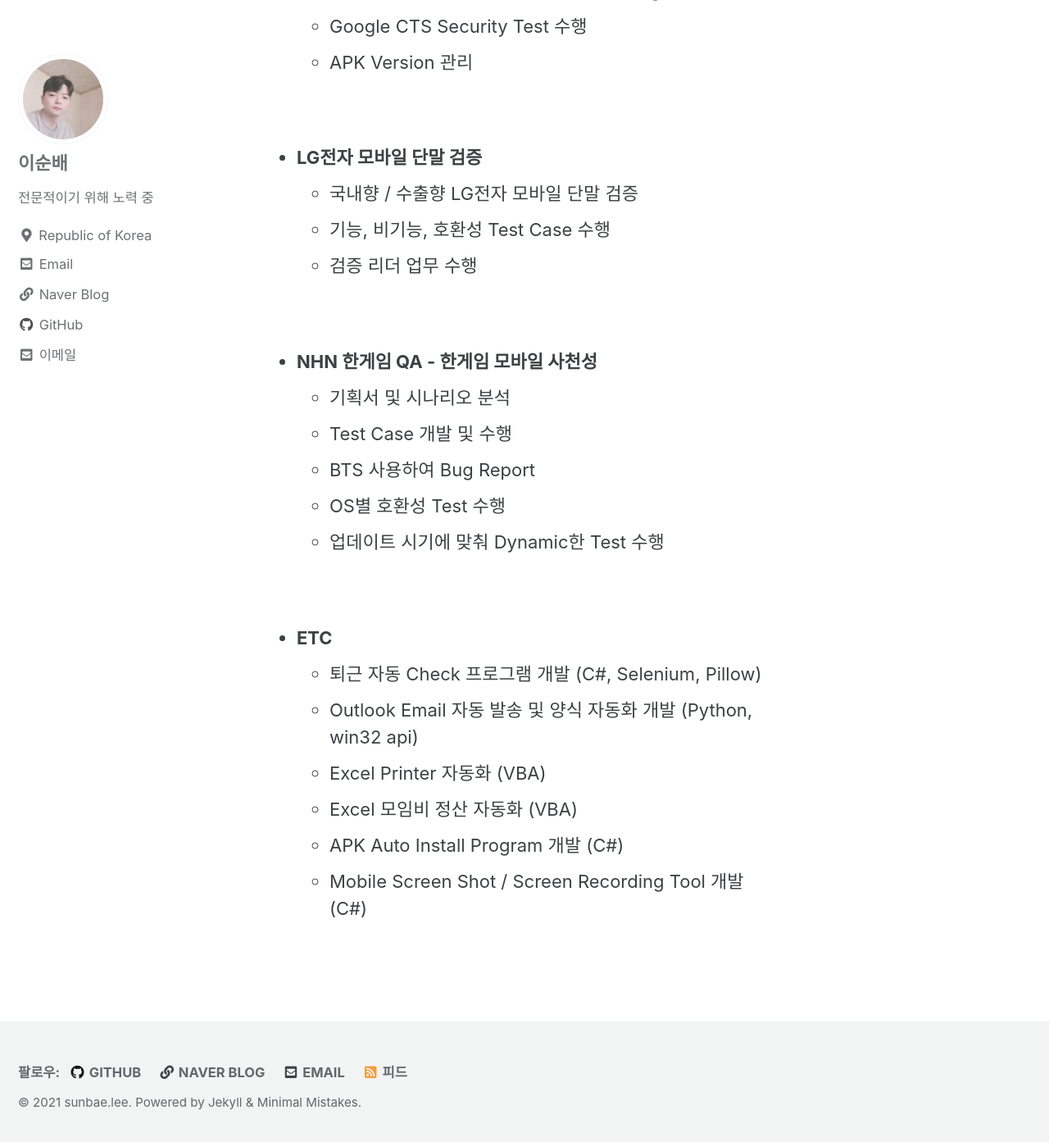
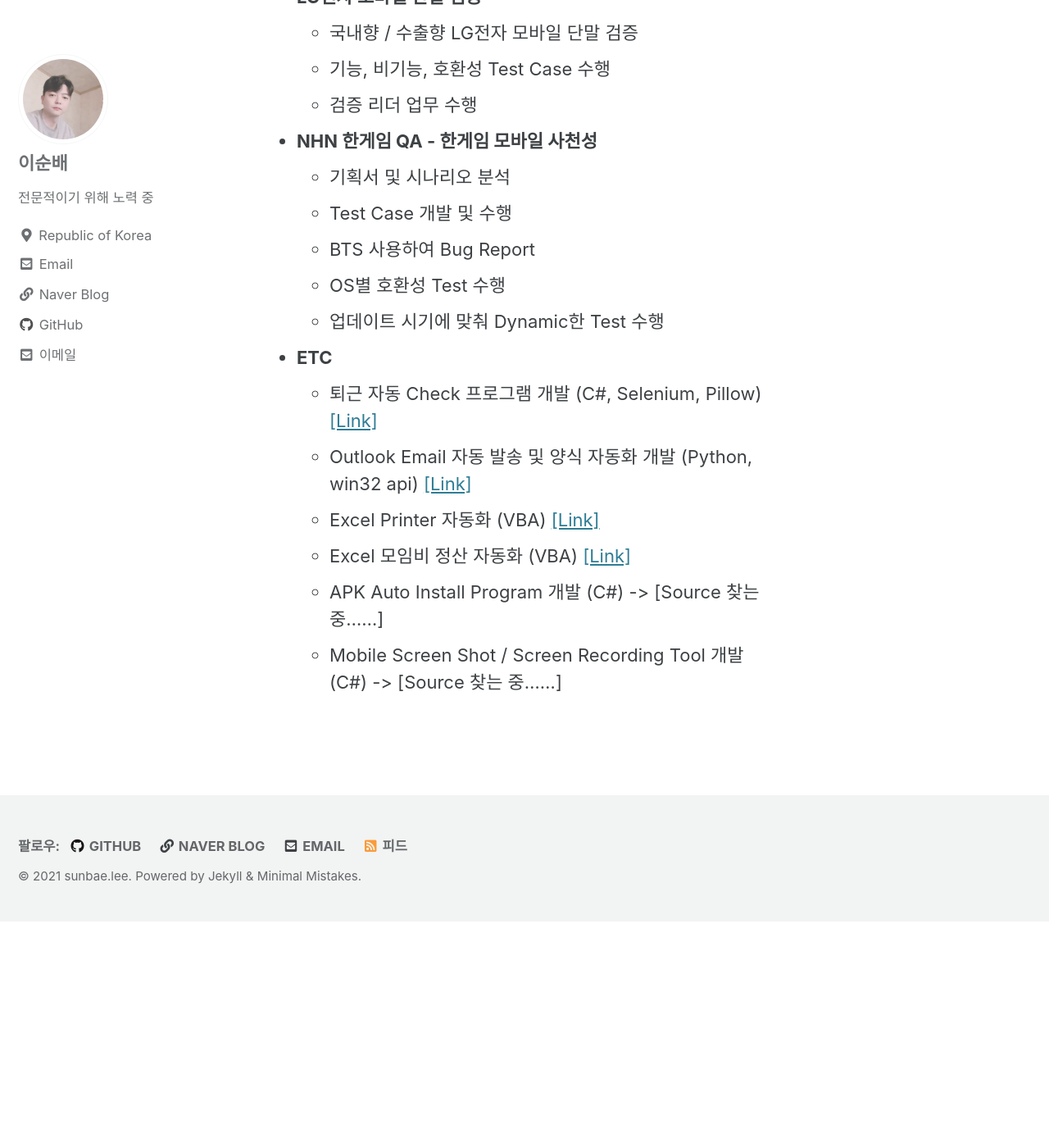
Before and after one commit to SsunLee/ssunlee.github.io, a Jekyll site: the page built from _pages/about.md, in a window 1280 px wide and 1400 px high, scrolled down 2121 px. Shown: the top 1393 px of the window at 82% size. Built offline with Jekyll 4.4.1, drawn with Linux system fonts in a browser that asks for light colours; cached includes are drawn as plain includes; our own code applies the rules of GitHub Pages for plain Markdown files; after the commit the page ends 3245 px from its top, so only the background shows below that; some of the changed text lies outside the part shown.

Commit message:
modify about page

```diff
--- a/_pages/about.md
+++ b/_pages/about.md
@@ -13,7 +8,7 @@ title: "About"
 - 💞️ 하지만 밖에서 놀때는 잘 노는편이야
 - 📫 그럼 이만 >.<
 
-<br/><br/>
+<br></br>
 
 ### QA Engineer
  + **LG전자 자율주행로봇 로봇품질보증 QA**
@@ -31,11 +26,10 @@ title: "About"
      - 테스트요약보고서 작성 및 관리
      - 테스트결과보고서 작성 및 관리
      - 테스트 산출물 관리
-     - 현재는 RPA를 이용한 WEB 자동화 구현 도입 중 (UI Path이용)
-       * 로봇관제시스템 WEB Page
+     - 현재는 RPA를 이용한 WEB 자동화 구현 중 (UI Path이용)
+       * 로봇관제시스템 WEB 자동화 [[Link]](https://github.com/SsunLee/UIPath_rs_service)
 
-
-<br/>
+<br>
 
  + **LG전자 MC인정 TASK팀 - .NET 개발자 (Winform, .Net Core)**
    - 품질관리시스템 구축
@@ -43,23 +37,20 @@ title: "About"
    - 각 종 자산 관리 시스템 구축
    - HP QC Api 사용하여 결함 분석 시스템 구축
    - 각 종 문서 자동화 개발 (c#, vb.net, mysql, mdb, .. etc)
-
-<br/>
+<br>
 
  + **LG전자 선행개발연구소 - 사업자 APP 팀**
    - Log 분석 및 Issue 수정
    - 구축 된 CI / CD Process 경험 (Jenkins, gerrit)
    - Google CTS Security Test 수행
    - APK Version 관리
-
-<br/>
+<br>
 
  + **LG전자 모바일 단말 검증**
    - 국내향 / 수출향 LG전자 모바일 단말 검증
    - 기능, 비기능, 호환성 Test Case 수행
    - 검증 리더 업무 수행
-
-<br/>
+<br>
 
  + **NHN 한게임 QA - 한게임 모바일 사천성**
    - 기획서 및 시나리오 분석
@@ -67,13 +58,12 @@ title: "About"
    - BTS 사용하여 Bug Report
    - OS별 호환성 Test 수행
    - 업데이트 시기에 맞춰 Dynamic한 Test 수행
-
-<br/>
+<br>
 
  + **ETC**
-   - 퇴근 자동 Check 프로그램 개발 (C#, Selenium, Pillow)
-   - Outlook Email 자동 발송 및 양식 자동화 개발 (Python, win32 api)
-   - Excel Printer 자동화 (VBA)
-   - Excel 모임비 정산 자동화 (VBA)
-   - APK Auto Install Program 개발 (C#)
-   - Mobile Screen Shot / Screen Recording Tool 개발 (C#)
+   - 퇴근 자동 Check 프로그램 개발 (C#, Selenium, Pillow) [[Link]](https://github.com/SsunLee/Automation_check)
+   - Outlook Email 자동 발송 및 양식 자동화 개발 (Python, win32 api) [[Link]](https://github.com/SsunLee/Outlook_Automation_py)
+   - Excel Printer 자동화 (VBA) [[Link]](https://blog.naver.com/tnsqo1126/221891594221)
+   - Excel 모임비 정산 자동화 (VBA) [[Link]](https://blog.naver.com/tnsqo1126/221809841744)
+   - APK Auto Install Program 개발 (C#) -> [Source 찾는 중......]
+   - Mobile Screen Shot / Screen Recording Tool 개발 (C#) -> [Source 찾는 중......]
```
Also changed, not shown: other parts of _pages/about.md (+0 -5 lines).
